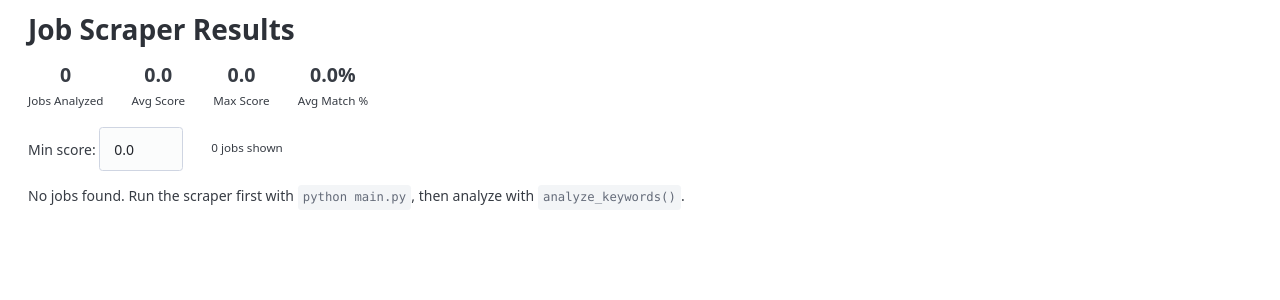
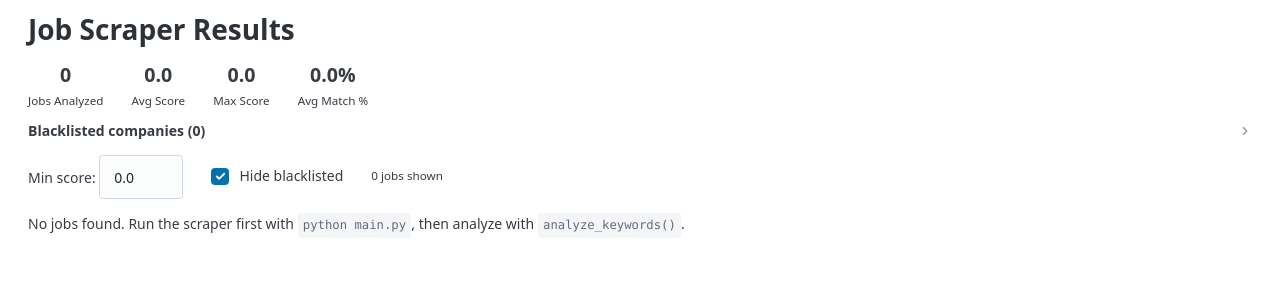
Before and after one commit to eduardorichards/webscraper, a Flask app: page / in a window 1280 px wide. Shown: the top 300 px of the page. Run offline with Flask 2, Linux system fonts and the light colour scheme; data that the repository does not hold is empty; some libraries are stand-ins or nearby versions.

Commit message:
company blacklist feature

```diff
--- a/templates/index.html
+++ b/templates/index.html
@@ -20,6 +20,19 @@
         th.active .arrow { opacity: 1; }
         td { max-width: 250px; overflow: hidden; text-overflow: ellipsis; white-space: nowrap; }
         .filter-row th { padding: 0.3rem 0.4rem; border-bottom: none; }
+        .blacklist-panel { margin-bottom: 1rem; }
+        .blacklist-panel summary { cursor: pointer; font-weight: 600; }
+        .blacklist-tags { display: flex; flex-wrap: wrap; gap: 0.4rem; margin: 0.5rem 0; }
+        .blacklist-tag { display: inline-flex; align-items: center; gap: 0.3rem;
+                         background: #eee; padding: 0.15rem 0.5rem; border-radius: 1rem;
+                         font-size: 0.8rem; }
+        .blacklist-tag button { background: none; border: none; cursor: pointer;
+                                padding: 0; font-size: 0.9rem; line-height: 1; }
+        .blacklist-add { display: flex; gap: 0.5rem; align-items: center; }
+        .blacklist-add input { margin: 0; }
+        tr.blacklisted { opacity: 0.4; }
+        .block-btn { background: none; border: 1px solid #ccc; padding: 0.1rem 0.4rem;
+                     font-size: 0.75rem; cursor: pointer; border-radius: 0.2rem; }
     </style>
 </head>
 <body>
@@ -32,11 +45,30 @@
         <div><strong>{{ "%.1f"|format(stats.avg_match_pct) }}%</strong><small>Avg Match %</small></div>
     </div>
 
+    <details class="blacklist-panel" id="blacklistPanel">
+        <summary>Blacklisted companies (<span id="blacklistCount">{{ blacklisted|length }}</span>)</summary>
+        <div class="blacklist-tags" id="blacklistTags">
+            {% for c in blacklisted %}
+            <span class="blacklist-tag" data-company="{{ c }}">
+                {{ c }}<button type="button" class="unblock-btn" aria-label="Unblock">✕</button>
+            </span>
+            {% endfor %}
+        </div>
+        <div class="blacklist-add">
+            <input type="text" id="blacklistInput" placeholder="Add company to blacklist…">
+            <button type="button" id="blacklistAddBtn">Add</button>
+        </div>
+    </details>
+
     <form class="controls" method="get" id="filterForm">
         <label>
             Min score:
             <input type="number" name="min_score" value="{{ min_score }}" step="0.5" min="0"
                    onchange="this.form.submit()">
+        </label>
+        <label>
+            <input type="checkbox" id="hideBlacklisted" checked>
+            Hide blacklisted
         </label>
         <small>{{ jobs|length }} jobs shown</small>
         <small id="visibleCount"></small>
@@ -63,6 +95,7 @@
                     <th></th>
                     <th></th>
                     <th></th>
+                    <th></th>
                 </tr>
                 <tr>
                     <th data-sort="string">Job ID <span class="arrow">&#9650;</span></th>
@@ -76,6 +109,7 @@
 
                     <th data-sort="number">Match % <span class="arrow">&#9650;</span></th>
                     <th>Link</th>
+                    <th>Block</th>
                 </tr>
             </thead>
             <tbody>
@@ -95,6 +129,9 @@
                         {% if job.linkedin_job_id %}
                         <a href="https://www.linkedin.com/jobs/view/{{ job.linkedin_job_id }}/" target="_blank" rel="noopener">View</a>
                         {% else %}-{% endif %}
+                    </td>
+                    <td>
+                        <button type="button" class="block-btn" data-company="{{ job.company or '' }}">Block</button>
                     </td>
                 </tr>
                 {% endfor %}
@@ -175,6 +212,13 @@
         var timeValue = document.getElementById("timeValue");
         var timeUnit = document.getElementById("timeUnit");
         var visibleCount = document.getElementById("visibleCount");
+        var hideBlacklistedCb = document.getElementById("hideBlacklisted");
+
+        var blacklisted = new Set({{ blacklisted|tojson }});
+        var blacklistTags = document.getElementById("blacklistTags");
+        var blacklistInput = document.getElementById("blacklistInput");
+        var blacklistAddBtn = document.getElementById("blacklistAddBtn");
+        var blacklistCount = document.getElementById("blacklistCount");
 
         function applyFilters() {
             if (!table) return;
@@ -191,6 +235,7 @@
             rows.forEach(function(row) {
                 var loc = row.children[3].textContent.trim().toLowerCase();
                 var utc = row.children[4].dataset.utc;
+                var company = row.children[2].textContent.trim();
 
                 var locMatch = !locQuery || loc.includes(locQuery);
                 var dateMatch = true;
@@ -201,16 +246,87 @@
                     dateMatch = false;
                 }
 
-                var visible = locMatch && dateMatch;
+                var isBlacklisted = blacklisted.has(company);
+                row.classList.toggle("blacklisted", isBlacklisted);
+                var blacklistOk = !(hideBlacklistedCb.checked && isBlacklisted);
+
+                var visible = locMatch && dateMatch && blacklistOk;
                 row.style.display = visible ? "" : "none";
                 if (visible) shown++;
             });
             visibleCount.textContent = shown + " of " + rows.length + " visible";
         }
 
+        function escapeHtml(s) {
+            return s.replace(/[&<>"']/g, function(c) {
+                return {"&":"&amp;","<":"&lt;",">":"&gt;",'"':"&quot;","'":"&#39;"}[c];
+            });
+        }
+
+        function renderBlacklistTags() {
+            blacklistTags.innerHTML = "";
+            Array.from(blacklisted).sort().forEach(function(c) {
+                var span = document.createElement("span");
+                span.className = "blacklist-tag";
+                span.dataset.company = c;
+                span.innerHTML = escapeHtml(c) +
+                    '<button type="button" class="unblock-btn" aria-label="Unblock">✕</button>';
+                blacklistTags.appendChild(span);
+            });
+            blacklistCount.textContent = blacklisted.size;
+        }
+
+        function addToBlacklist(company) {
+            company = (company || "").trim();
+            if (!company || blacklisted.has(company)) return;
+            fetch("/api/blacklist", {
+                method: "POST",
+                headers: {"Content-Type": "application/json"},
+                body: JSON.stringify({company: company})
+            }).then(function(r) {
+                if (!r.ok) return;
+                blacklisted.add(company);
+                renderBlacklistTags();
+                applyFilters();
+            });
+        }
+
+        function removeFromBlacklist(company) {
+            fetch("/api/blacklist", {
+                method: "DELETE",
+                headers: {"Content-Type": "application/json"},
+                body: JSON.stringify({company: company})
+            }).then(function(r) {
+                if (!r.ok) return;
+                blacklisted.delete(company);
+                renderBlacklistTags();
+                applyFilters();
+            });
+        }
+
+        blacklistAddBtn.addEventListener("click", function() {
+            addToBlacklist(blacklistInput.value);
+            blacklistInput.value = "";
+        });
+        blacklistInput.addEventListener("keydown", function(e) {
+            if (e.key === "Enter") { e.preventDefault(); blacklistAddBtn.click(); }
+        });
+        blacklistTags.addEventListener("click", function(e) {
+            if (!e.target.classList.contains("unblock-btn")) return;
+            var tag = e.target.closest(".blacklist-tag");
+            if (tag) removeFromBlacklist(tag.dataset.company);
+        });
+        table.addEventListener("click", function(e) {
+            if (!e.target.classList.contains("block-btn")) return;
+            addToBlacklist(e.target.dataset.company);
+        });
+
         locationInput.addEventListener("input", applyFilters);
         timeValue.addEventListener("input", applyFilters);
         timeUnit.addEventListener("change", applyFilters);
+        hideBlacklistedCb.addEventListener("change", applyFilters);
+
+        applyFilters();
     });
     </script>
 </body>
--- a/utils/sqlite_storage.py
+++ b/utils/sqlite_storage.py
@@ -53,6 +53,15 @@ class SQLiteStorage:
             job_function TEXT,
             seniority_level TEXT,
             industries TEXT
+        )
+        """)
+
+        # Table 3: Blacklisted companies
+        cursor.execute("""
+        CREATE TABLE IF NOT EXISTS blacklisted_companies (
+            id INTEGER PRIMARY KEY AUTOINCREMENT,
+            company TEXT UNIQUE NOT NULL,
+            added_at TIMESTAMP DEFAULT CURRENT_TIMESTAMP
         )
         """)
 
@@ -355,3 +364,36 @@ class SQLiteStorage:
 
         print(f"✅ Exported {len(jobs)} jobs to {filepath}")
         return filepath
+
+    def add_blacklisted_company(self, company):
+        """Add a company to the blacklist (idempotent)."""
+        conn = sqlite3.connect(self.db_file)
+        cursor = conn.cursor()
+        cursor.execute(
+            "INSERT OR IGNORE INTO blacklisted_companies (company) VALUES (?)",
+            (company,)
+        )
+        conn.commit()
+        conn.close()
+
+    def remove_blacklisted_company(self, company):
+        """Remove a company from the blacklist."""
+        conn = sqlite3.connect(self.db_file)
+        cursor = conn.cursor()
+        cursor.execute(
+            "DELETE FROM blacklisted_companies WHERE company = ?",
+            (company,)
+        )
+        conn.commit()
+        conn.close()
+
+    def get_blacklisted_companies(self):
+        """Return a sorted list of blacklisted company names."""
+        conn = sqlite3.connect(self.db_file)
+        cursor = conn.cursor()
+        cursor.execute(
+            "SELECT company FROM blacklisted_companies ORDER BY company ASC"
+        )
+        rows = cursor.fetchall()
+        conn.close()
+        return [r[0] for r in rows]
--- a/web_app.py
+++ b/web_app.py
@@ -1,4 +1,4 @@
-from flask import Flask, render_template, request
+from flask import Flask, render_template, request, jsonify
 from utils.sqlite_storage import SQLiteStorage
 
 app = Flask(__name__)
@@ -11,9 +11,38 @@ def index():
     storage = SQLiteStorage()
     jobs = storage.get_job_summary(min_score=min_score, unique=True)
     stats = storage.get_analysis_stats()
+    blacklisted = storage.get_blacklisted_companies()
 
     return render_template("index.html", jobs=jobs, stats=stats,
-                           min_score=min_score)
+                           min_score=min_score, blacklisted=blacklisted)
+
+
+@app.route("/api/blacklist", methods=["GET"])
+def api_blacklist_list():
+    storage = SQLiteStorage()
+    return jsonify(storage.get_blacklisted_companies())
+
+
+@app.route("/api/blacklist", methods=["POST"])
+def api_blacklist_add():
+    data = request.get_json(silent=True) or {}
+    company = (data.get("company") or "").strip()
+    if not company:
+        return jsonify({"error": "company required"}), 400
+    storage = SQLiteStorage()
+    storage.add_blacklisted_company(company)
+    return jsonify({"status": "ok", "company": company})
+
+
+@app.route("/api/blacklist", methods=["DELETE"])
+def api_blacklist_remove():
+    data = request.get_json(silent=True) or {}
+    company = (data.get("company") or "").strip()
+    if not company:
+        return jsonify({"error": "company required"}), 400
+    storage = SQLiteStorage()
+    storage.remove_blacklisted_company(company)
+    return jsonify({"status": "ok", "company": company})
 
 
 if __name__ == "__main__":
```
